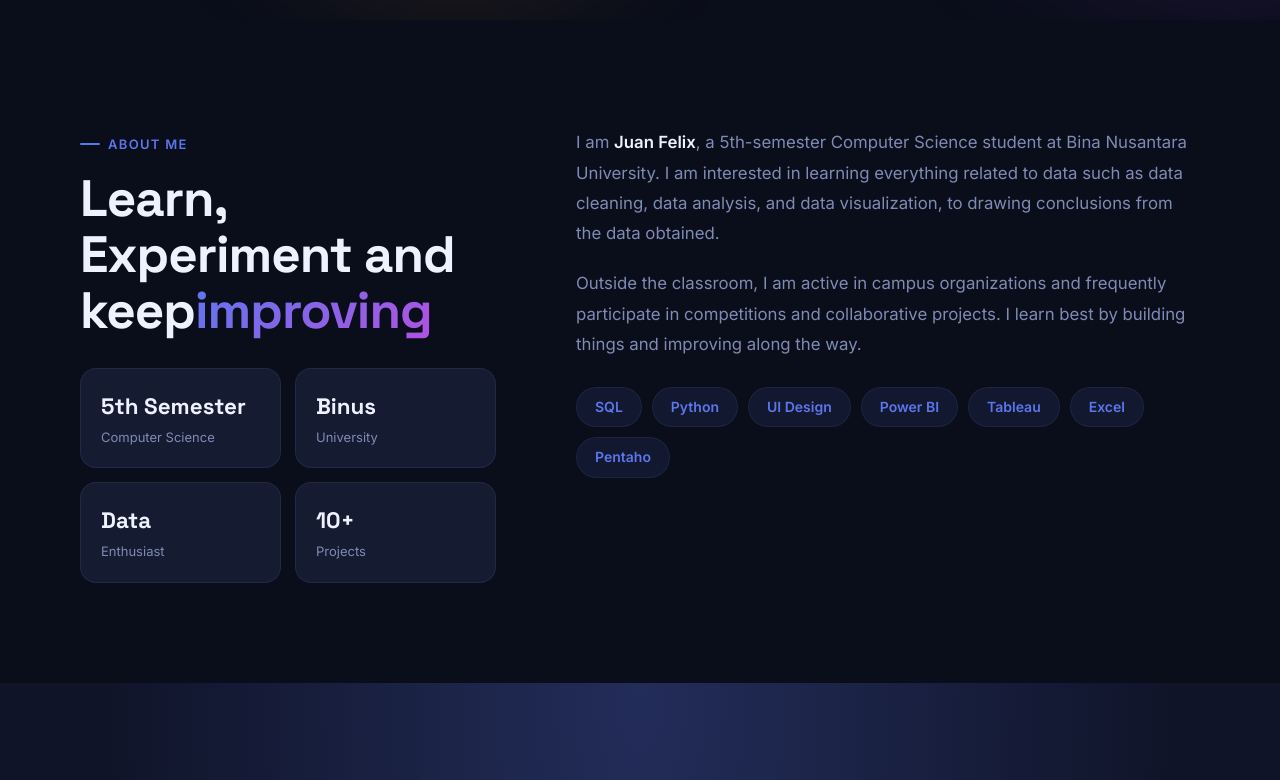
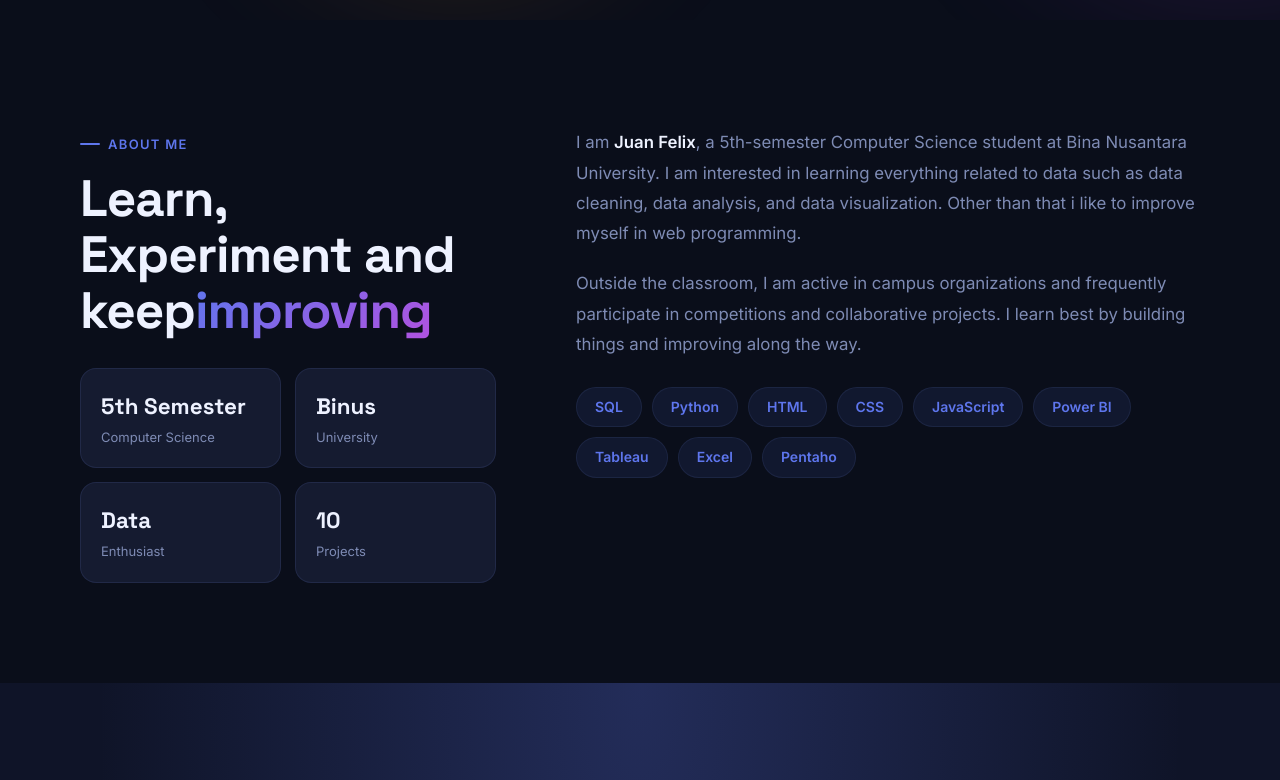
Before and after one commit to ZenSkygwen/Portofolio_Juan, a plain HTML site: page index.html in a window 1280 px wide. Shown: the part 780-1560 px from the top of the page. Drawn offline with Linux system fonts and the light colour scheme.

Commit message:
little update

```diff
--- a/index.html
+++ b/index.html
@@ -143,7 +143,7 @@
                 <div class="about-card-label">Enthusiast</div>
               </div>
               <div class="about-card">
-                <div class="about-card-value">10+</div>
+                <div class="about-card-value">10</div>
                 <div class="about-card-label">Projects</div>
               </div>
             </div>
@@ -154,7 +154,7 @@
               <p>
                 I am <strong>Juan Felix</strong>, a 5th-semester Computer Science student at Bina Nusantara University.
                 I am interested in learning everything related to data such as data cleaning, data analysis, and data
-                visualization, to drawing conclusions from the data obtained.
+                visualization. Other than that i like to improve myself in web programming.
               </p>
               <p>
                 Outside the classroom, I am active in campus organizations and frequently participate in competitions
@@ -166,7 +166,9 @@
             <div class="skills-grid reveal reveal-delay-1" aria-label="Keahlian">
               <span class="skill-tag">SQL</span>
               <span class="skill-tag">Python</span>
-              <span class="skill-tag">UI Design</span>
+              <span class="skill-tag">HTML</span>
+              <span class="skill-tag">CSS</span>
+              <span class="skill-tag">JavaScript</span>
               <span class="skill-tag">Power BI</span>
               <span class="skill-tag">Tableau</span>
               <span class="skill-tag">Excel</span>
@@ -312,7 +314,7 @@
               <h3 class="project-card-title">SteamRec</h3>
               <p class="project-card-desc">An interactive Steam game recommendation and catalog platform featuring
                 real-time filtering, genre sorting, game highlights, and personalized discovery.</p>
-              <p class="project-card-tech">HTML · CSS · JavaScript · UI/UX</p>
+              <p class="project-card-tech">HTML · CSS · JavaScript · Supabase</p>
               <button class="project-card-link see-more-btn" id="project-link-1" data-project-id="0"
                 aria-label="See More about SteamRec">
                 See More
@@ -334,7 +336,7 @@
               <h3 class="project-card-title">Caronomics</h3>
               <p class="project-card-desc">A modern automobile exploration catalog offering comprehensive brand-grouped
                 vehicle showcases, pricing insights, specs, and dynamic multi-parameter filtering.</p>
-              <p class="project-card-tech">HTML · CSS · JavaScript · Responsive Design</p>
+              <p class="project-card-tech">HTML · CSS · JavaScript · Supabase</p>
               <button class="project-card-link see-more-btn" id="project-link-2" data-project-id="1"
                 aria-label="See More about Caronomics">
                 See More
```
